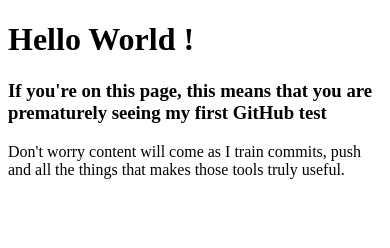
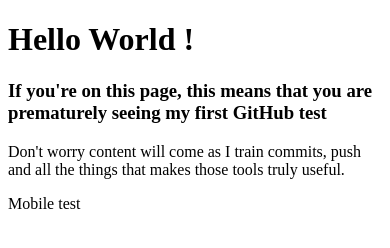
Before and after one commit to rimak/hello-world, a plain HTML site: page index.html in a window 390 px wide. Drawn offline with Linux system fonts and the light colour scheme.

Commit message:
Mobile edit test

```diff
--- a/index.html
+++ b/index.html
@@ -9,6 +9,7 @@
 	<h1>Hello World !</h1>
 	<h3>If you're on this page, this means that you are prematurely seeing my first GitHub test</h3>
 	<p>Don't worry content will come as I train commits, push and all the things that makes those tools truly useful.</p>
+<p>Mobile test</p>
 </body>
 
 </html>
```
